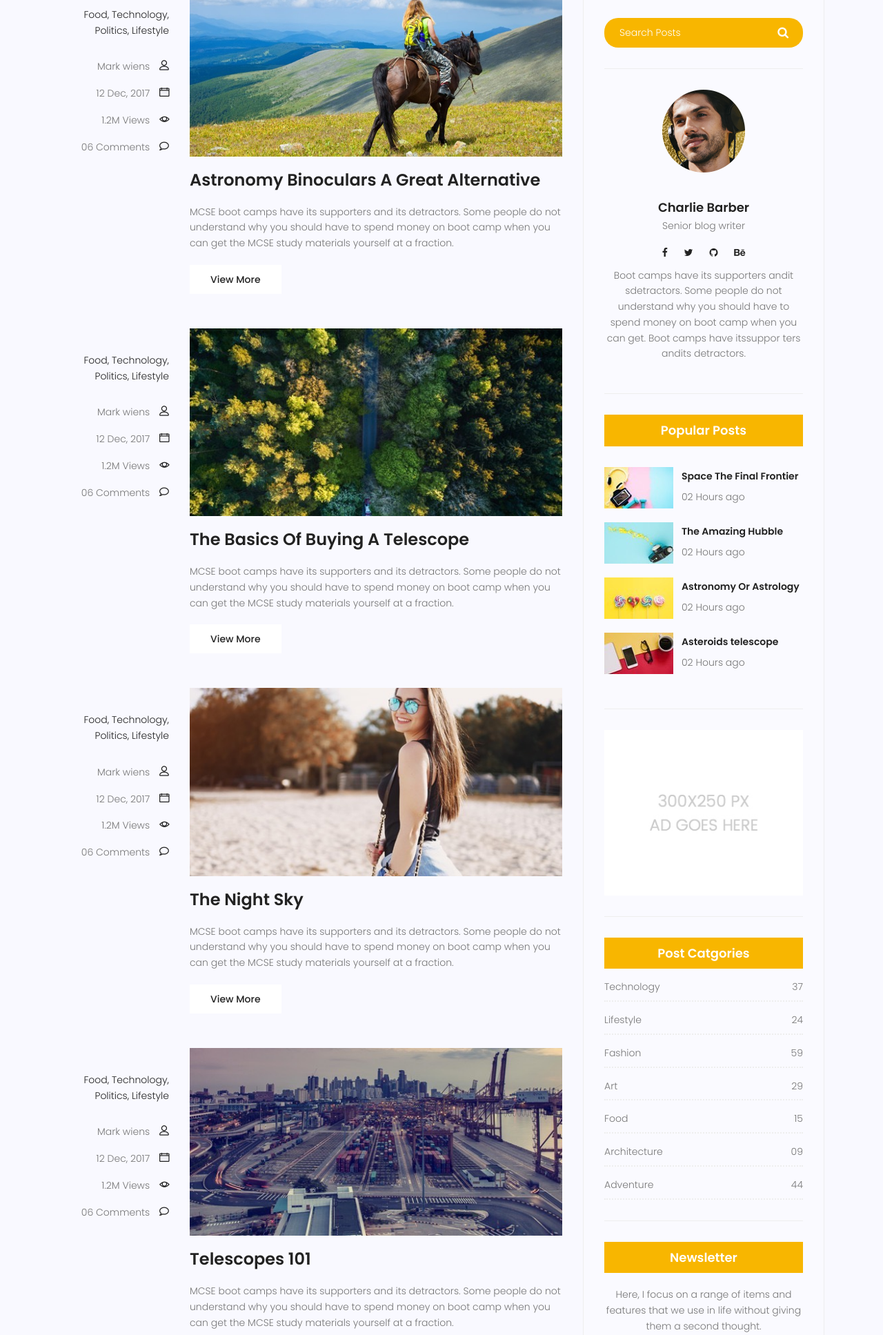
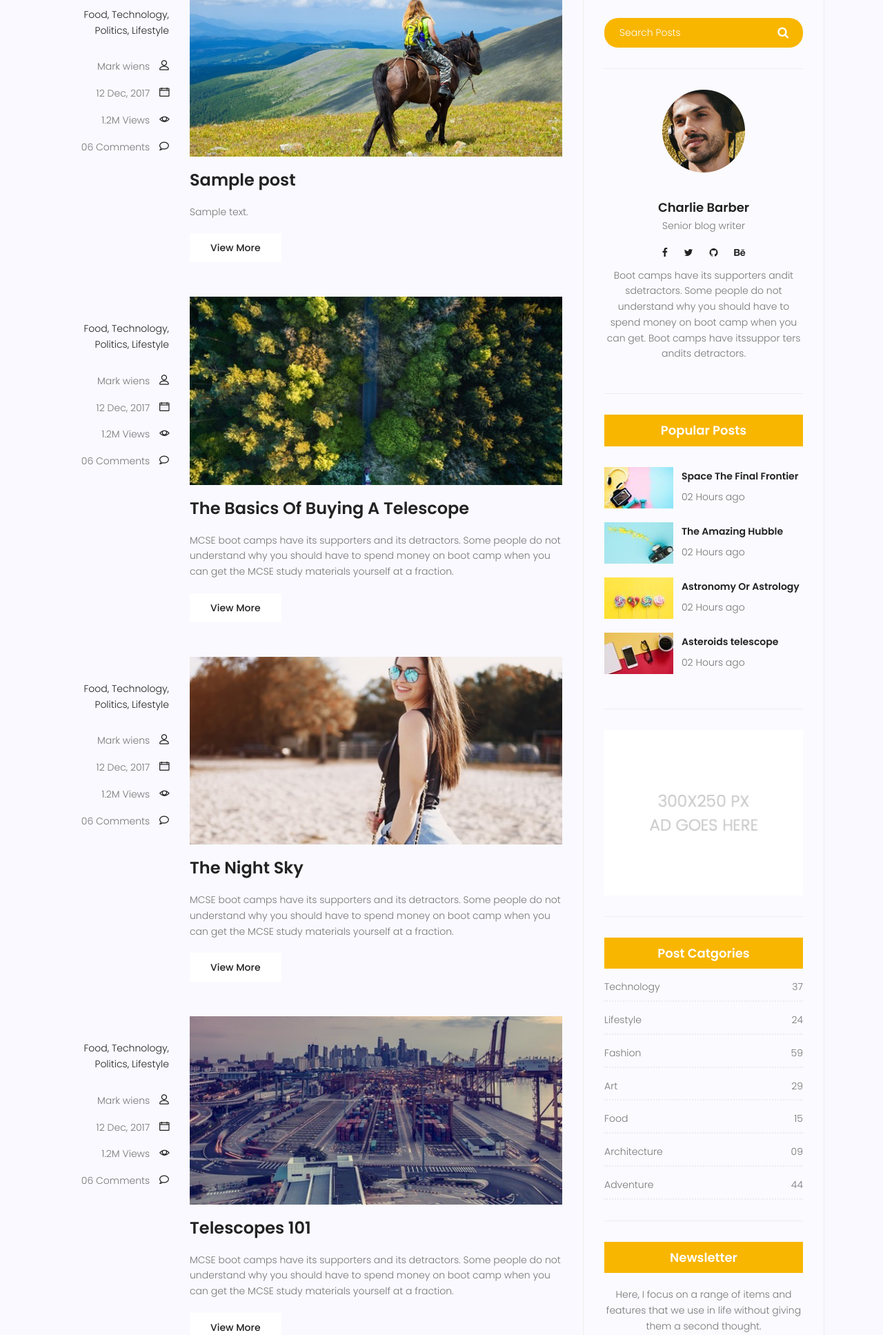
Before and after one commit to kiarashPvd/Book-Review, a Django app: template templates/blog/blog-home.html in a window 1280 px wide. Shown: the part 1107-3042 px from the top of the page at 69% size. Run offline with Django 3.2, Linux system fonts and the light colour scheme; the template is opened without the code that fills it: most values are stand-ins (such as "Sample title", 1, 10 or a date in 2020); some libraries are stand-ins or nearby versions.

Commit message:
import models in blog home

```diff
--- a/blog/views.py
+++ b/blog/views.py
@@ -4,7 +4,9 @@ from blog.models import post
 
 
 def blog_view(request):
-    return render(request, 'blog/blog-home.html')
+    posts = post.objects.all()
+    context = {'posts': posts}
+    return render(request, 'blog/blog-home.html',context)
 
 def blog_single(request):
     context = {'title':'coffe is great!','content':'for having good day drink coffe','author':'kiarash payervand'}
--- a/templates/blog/blog-home.html
+++ b/templates/blog/blog-home.html
@@ -88,6 +88,7 @@
 				<div class="container">
 					<div class="row">
 						<div class="col-lg-8 posts-list">
+							{%for post in posts%}
 							<div class="single-post row">
 								<div class="col-lg-3  col-md-3 meta-details">
 									<ul class="tags">
@@ -105,15 +106,16 @@
 								</div>
 								<div class="col-lg-9 col-md-9 ">
 									<div class="feature-img">
-										<img class="img-fluid" src="img/blog/feature-img1.jpg" alt="">
+										<img class="img-fluid" src={% static "img/blog/1.jpg"%} alt="">
 									</div>
-									<a class="posts-title" href="blog-single.html"><h3>Astronomy Binoculars A Great Alternative</h3></a>
+									<a class="posts-title" href="#"><h3>{{post.title}}</h3></a>
 									<p class="excert">
-										MCSE boot camps have its supporters and its detractors. Some people do not understand why you should have to spend money on boot camp when you can get the MCSE study materials yourself at a fraction.
+										{{post.content}}
 									</p>
 									<a href="blog-single.html" class="primary-btn">View More</a>
 								</div>
 							</div>
+							{%endfor%}
 							<div class="single-post row">
 								<div class="col-lg-3  col-md-3 meta-details">
 									<ul class="tags">
@@ -131,7 +133,7 @@
 								</div>
 								<div class="col-lg-9 col-md-9 ">
 									<div class="feature-img">
-										<img class="img-fluid" src="img/blog/feature-img2.jpg" alt="">
+										<img class="img-fluid" src={%static "img/blog/feature-img2.jpg"%} alt="">
 									</div>
 									<a class="posts-title" href="blog-single.html"><h3>The Basics Of Buying A Telescope</h3></a>
 									<p class="excert">
```
Also changed, not shown: statics/img/blog/1.jpg (renamed from statics/img/blog/feature-img1.jpg).
